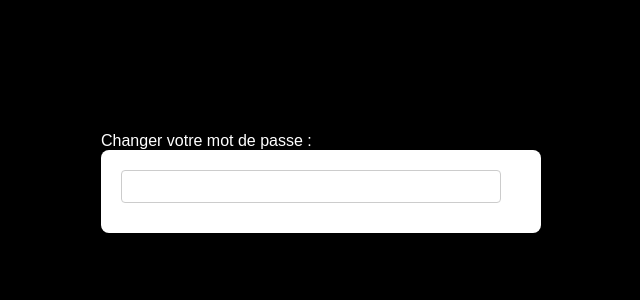
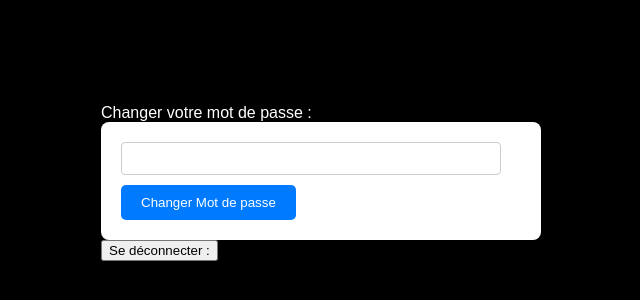
Before and after one commit to Mattdinina/BlizzardMagazine, a React (Create React App) app in the folder Front/my-app/: page /profil in a window 1280 px wide. Shown: the part 218-518 px from the top of the page, without its empty margins (319-959 px from the left). Built offline with nearby package versions, Linux system fonts and the light colour scheme.

Commit message:
Page profil : possibilité de se déconnecter

```diff
--- a/Front/my-app/src/pages/Profil.js
+++ b/Front/my-app/src/pages/Profil.js
@@ -1,11 +1,79 @@
-// import React, { useState } from 'react';
-// import { useNavigate } from 'react-router-dom';
+import React, { useState } from 'react';
+import { useNavigate } from 'react-router-dom';
 
 export default function Profil() {
+    const [password, setPassword] = useState('');
+    const [message, setMessage] = useState('');
+    const navigate = useNavigate();
+
+    const handleSubmit = async (e) => {
+        e.preventDefault();
+        try {
+            const token = localStorage.getItem('token');
+            const response = await fetch('http://localhost:8080/users/modify-password', {
+                method: 'PATCH',
+                headers: {
+                    'Content-Type': 'application/json',
+                    'Authorization': `Bearer ${token}`,
+                },
+                body: JSON.stringify({ password })
+            });
+            const data = await response.json();
+
+            if (response.ok) {
+                setMessage('Mot de passe changé !');
+            } else {
+                setMessage('Erreur : Mot de passe inchangé');
+            }
+        } catch (error) {
+            setMessage(error.message);
+        }
+    };
+
+    async function logout() {
+        try {
+            const token = localStorage.getItem("token")
+            const response = await fetch('http://localhost:8080/auth/logout', {
+                method: 'GET',
+                headers: {
+                    'Content-Type': 'application/json',
+                    'Authorization': `Bearer ${token}`,
+                },
+            })
+
+            if (response.ok) {
+                setMessage('Vous êtes bien déconnecté !')
+                setTimeout(() => {
+                    navigate('/accueil');
+                }, 1500);
+            }
+            else {
+                setMessage('Echec de la déconnexion')
+            }
+        }
+        catch (error) {
+            setMessage(error.message)
+        }
+    }
     return (
-        <> <div>Changer votre mot de passe :</div>
-            <form action="http://localhost:8080/users/modify-password">
-                <input type="text"></input>
+        <>
+            <div>Changer votre mot de passe :</div>
+            <form onSubmit={handleSubmit}>
+                <input
+                    type="text"
+                    name="password"
+                    value={password}
+                    onChange={(e) => setPassword(e.target.value)}
+                />
+                <input
+                    type="submit"
+                    value="Changer Mot de passe"
+                />
             </form>
-        </>)
+            {message && <p>{message}</p>}
+
+            <button onClick={logout}>Se déconnecter :</button>
+            {message && <p>{message}</p>}
+        </>
+    );
 }
```
